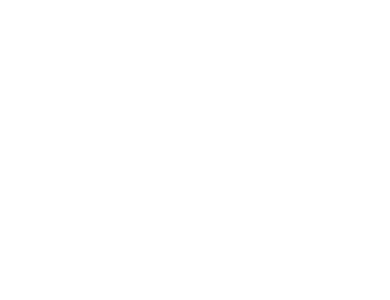
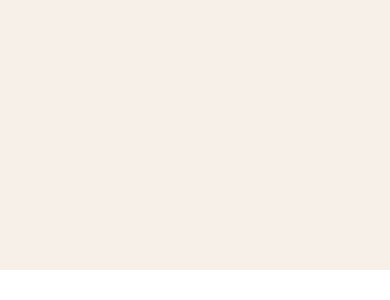
Before and after one commit to E-Mensah/rn-assignment3-11293368, a React Native app in the folder MyApp/: screen / in a window 390 px wide. Shown: the part 544-844 px from the top of the page. Built offline with nearby package versions, Linux system fonts and the light colour scheme.

Commit message:
Creating the main view  component in the App.js file.

```diff
--- a/MyApp/App.js
+++ b/MyApp/App.js
@@ -1,9 +1,20 @@
 import { StatusBar } from 'expo-status-bar';
 import { StyleSheet, Text, View } from 'react-native';
+import { useFonts } from 'expo-font';
 
 export default function App() {
+
+  const [fontsLoaded] = useFonts({
+    'Lato-Regular': require('./assets/fonts/Lato/Lato-Regular.ttf'),
+    'Lato-Bold': require('./assets/fonts/Lato/Lato-Bold.ttf'),
+  });
+
+  if (!fontsLoaded) {
+    return null;
+  }
+
   return (
-    <View style={styles.container}>
+    <View style={styles.mainContainer}>
       <StatusBar
         backgroundColor="#f7f0e8"
         barStyle="light-content"
@@ -14,10 +25,14 @@
 }
 
 const styles = StyleSheet.create({
-  container: {
+  mainContainer: {
+    fontFamily: 'Lato-Regular',
+    backgroundColor: '#f7f0e8',
+    paddingLeft: 20,
+    paddingRight: 20,
+    paddingTop: 50,
+    marginBottom: 30,
     flex: 1,
-    backgroundColor: '#fff',
-    alignItems: 'center',
-    justifyContent: 'center',
+    gap: 20
   },
 });
```
